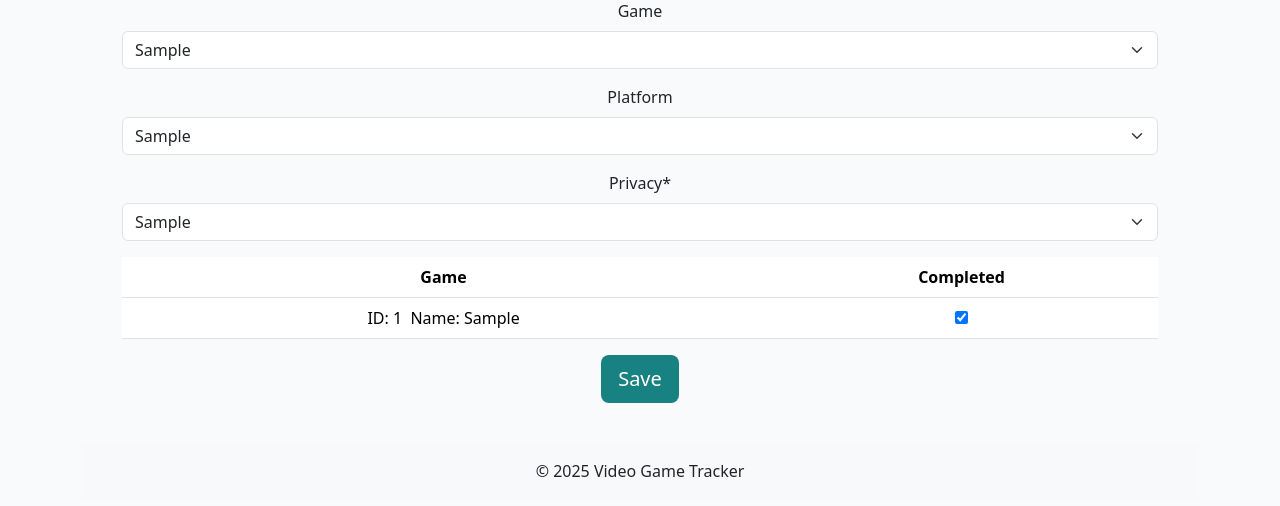
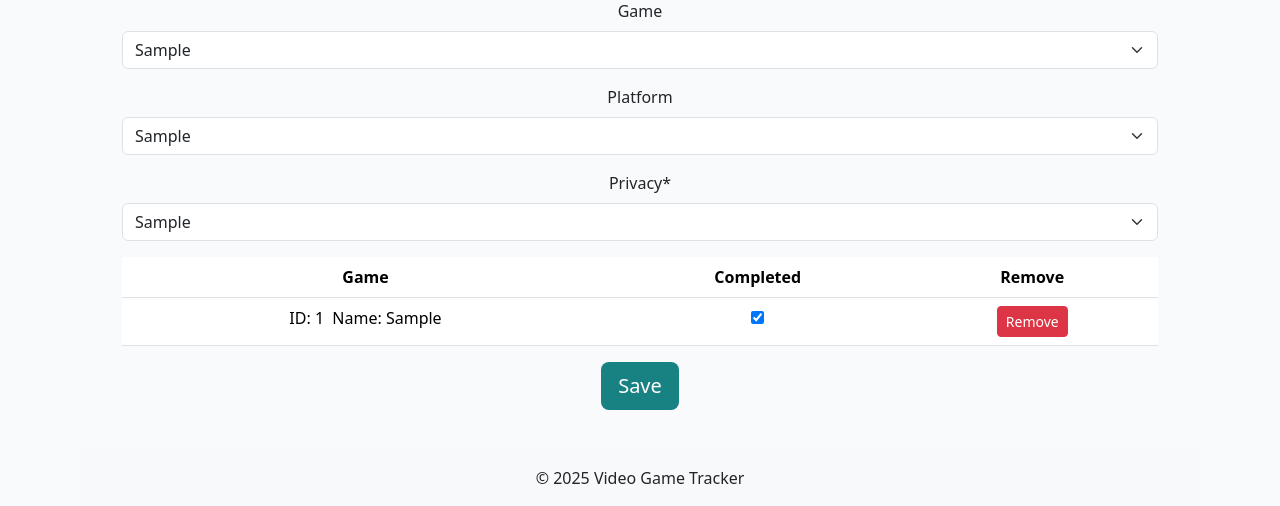
Before and after one commit to lcorndogl/Video-Game-Tracker, a Django app: page /manage/profile/ in a window 1280 px wide. Shown: the part 663-1169 px from the top of the page. Before the commit the page ends 1140 px from the top, so only its background shows below. Run offline with Django 4.2, Linux system fonts and the light colour scheme; a user stored in the database is signed in; tables that the repository leaves empty hold one stand-in row (values such as "Sample post"); some libraries are stand-ins or nearby versions.

Commit message:
Add functionality to remove a game from your library

```diff
--- a/profiles/templates/profiles/manage.html
+++ b/profiles/templates/profiles/manage.html
@@ -33,11 +33,18 @@
                                     <tr>
                                         <th>Game</th>
                                         <th>Completed</th>
+                                        <th>Remove</th>
                                     </tr>
                                     {% for entry in library %}
                                     <tr>
-                                        <td><label for="entry_{{ entry.id }}">ID: {{ entry.id }} &nbsp;Name: {{ entry.game }}</label></td>
-                                        <td><input type="checkbox" id="entry_{{ entry.id }}" name="entry_{{ entry.id }}" value="True" {% if entry.completed %} checked {% endif %}></td>
+                                        <td><label for="entry_{{ entry.id }}">ID: {{ entry.id }} &nbsp;Name:
+                                                {{ entry.game }}</label></td>
+                                        <td><input type="checkbox" id="entry_{{ entry.id }}" name="entry_{{ entry.id }}"
+                                                value="True" {% if entry.completed %} checked {% endif %}></td>
+                                        <td>
+                                            <button type="submit" name="remove_game_{{ entry.id }}"
+                                                class="btn btn-danger btn-sm">Remove</button>
+                                        </td>
                                     </tr>
                                     {% endfor %}
                                 </table>
--- a/profiles/views.py
+++ b/profiles/views.py
@@ -1,4 +1,4 @@
-from django.shortcuts import render, get_object_or_404, reverse
+from django.shortcuts import render, get_object_or_404, reverse, redirect
 from django.views import generic
 from django.contrib import messages
 from django.http import HttpResponseRedirect
@@ -75,7 +75,14 @@ def manage_profile(request):
                 messages.add_message(request, messages.SUCCESS, 'Game added to library!')
             else:
                 messages.add_message(request, messages.ERROR, 'Error adding game to library!')
-
+        else:
+            for entry in library:
+                if f"remove_game_{entry.id}" in request.POST:
+                    entry.delete()
+                    messages.add_message(request, messages.SUCCESS, 'Game removed from library!')
+                    return redirect('manage')
+            favourites_form = FavouritesForm(instance=profile)
+            add_game_form = AddGameForm()
     context = {
         "library": library,
         "profile": profile,
```
